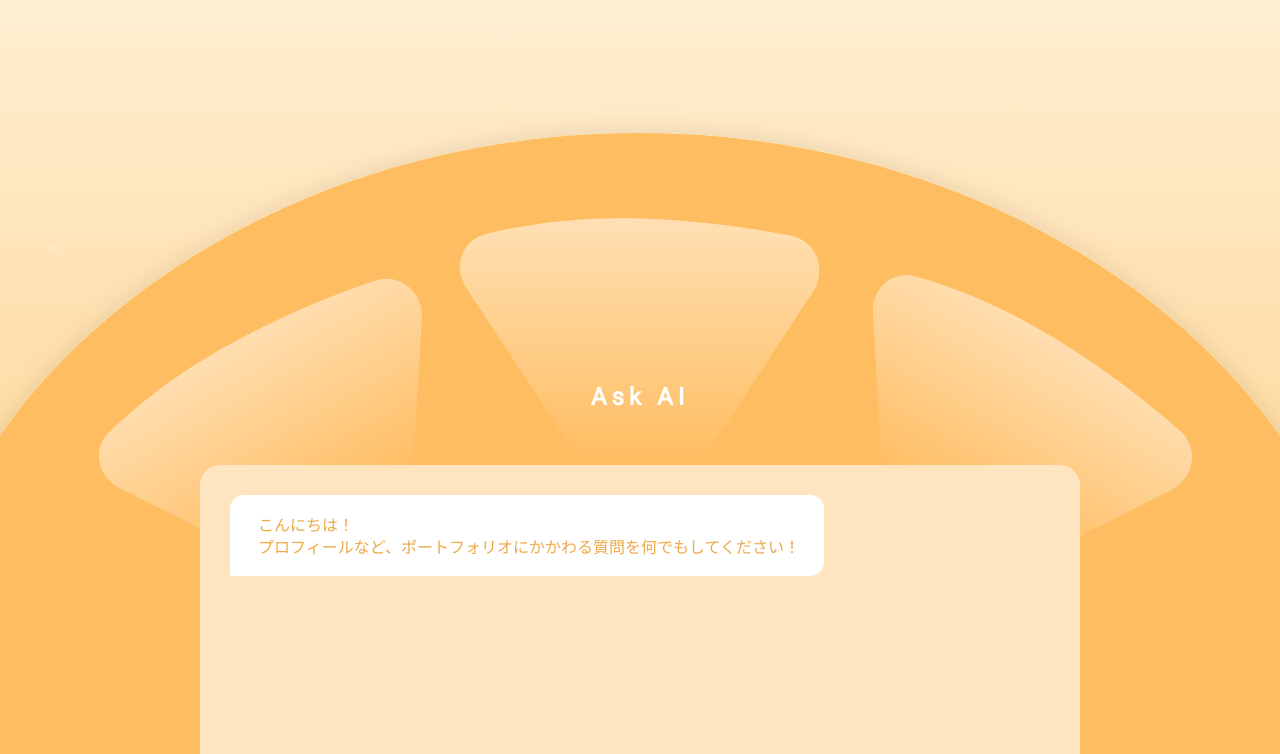
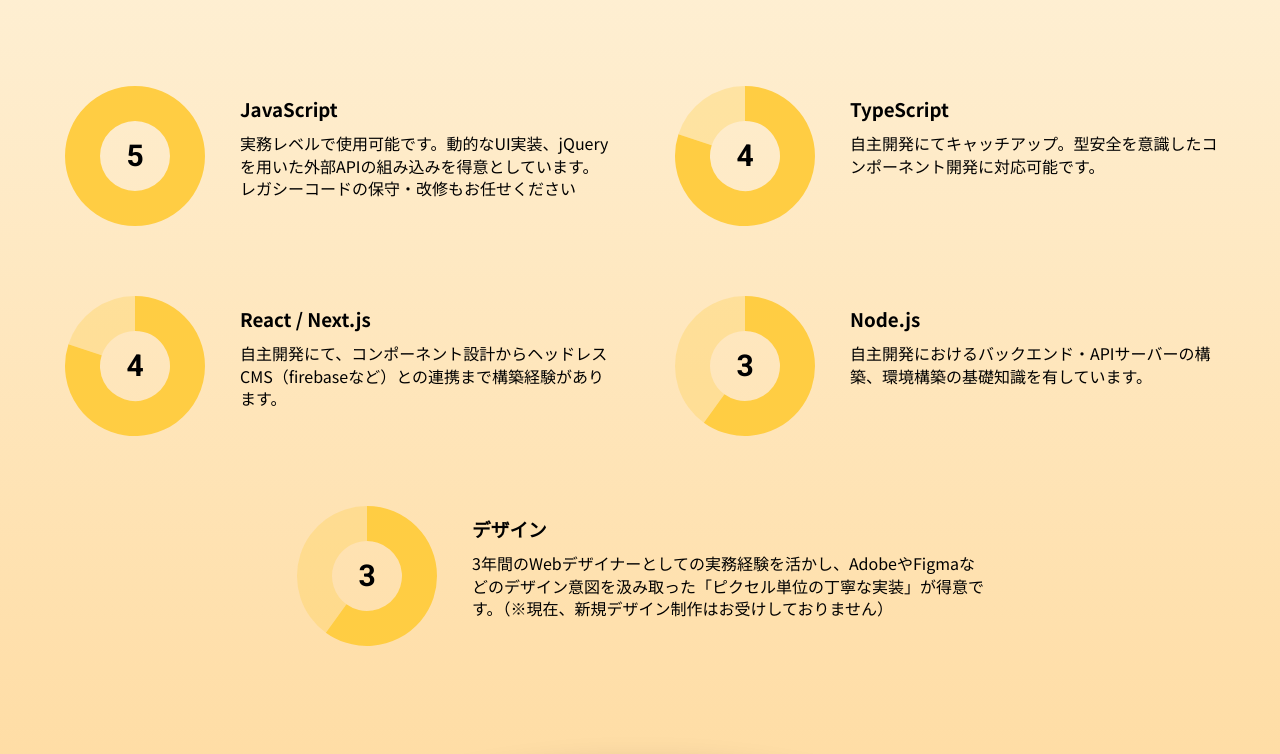
Before and after one commit to apricotn18/portfolio, a Next.js app: page / in a window 1280 px wide. Shown: the part 1221-1975 px from the top of the page. Built offline with nearby package versions, Linux system fonts and the light colour scheme.

Commit message:
feat(skill): react-chartjs-2導入とスキルコンポーネントを分割・リファクタリング

```diff
--- a/package.json
+++ b/package.json
@@ -10,11 +10,12 @@
 	},
 	"dependencies": {
 		"@google/genai": "^2.8.0",
-		"chart.js": "^4.4.7",
+		"chart.js": "^4.5.1",
 		"dotenv": "^17.4.2",
 		"motion": "^12.40.0",
 		"next": "15.0.4",
 		"react": "^19.0.0",
+		"react-chartjs-2": "^5.3.1",
 		"react-dom": "^19.0.0",
 		"sass": "^1.69.5"
 	},
--- a/src/app/globals.scss
+++ b/src/app/globals.scss
@@ -13,7 +13,7 @@
 body {
 	color: #000;
 	text-align: center;
-	font-family: var(--font-roboto), sans-serif;
+	font-family: var(--font-noto-sans), sans-serif;
 	font-size: 16px;
 	line-height: 1.4;
 }
@@ -23,7 +23,8 @@
 h2 {
 	font-size: 24px;
 	letter-spacing: 5px;
-	margin-bottom: 50px;
+	margin-bottom: 70px;
+	font-family: var(--font-roboto);
 }
 img {
 	line-height: 0;
--- a/src/app/layout.tsx
+++ b/src/app/layout.tsx
@@ -1,5 +1,5 @@
 import type { Metadata } from 'next';
-import { Roboto } from 'next/font/google';
+import { Roboto, Noto_Sans_JP } from 'next/font/google';
 import Header from '@/components/header/Header';
 import Footer from '@/components/footer/Footer';
 import './globals.scss';
@@ -8,11 +8,18 @@
 	subsets: ['latin'],
 	variable: '--font-roboto',
 	display: 'swap',
-	weight: '400',
+	weight: ['400', '700'],
+});
+
+const notoSans = Noto_Sans_JP({
+	subsets: ['latin'],
+	variable: '--font-noto-sans',
+	display: 'swap',
+	weight: ['400', '700'],
 });
 
 export const metadata: Metadata = {
-	title: 'KYOKO KASAHARA Portfolio',
+	title: 'K.KASAHARA Portfolio',
 	description: 'Portfolio website',
 };
 
@@ -22,7 +29,7 @@
 	children: React.ReactNode;
 }) {
 	return (
-		<html lang="ja" className={`${roboto.variable}`}>
+		<html lang="ja" className={`${roboto.variable} ${notoSans.variable}`}>
 			<body>
 				<Header />
 				{children}
--- /dev/null
+++ b/src/components/skill/Bubble.tsx
@@ -0,0 +1,43 @@
+import styles from './styles.module.scss';
+
+const BUBBLES = [
+	{ size: 10, left: 4,  delay: 0,   duration: 8    },
+	{ size: 13, left: 11, delay: 1.5, duration: 10  },
+	{ size: 8,  left: 19, delay: 3,   duration: 7   },
+	{ size: 11, left: 27, delay: 0.5, duration: 9   },
+	{ size: 12, left: 34, delay: 4,   duration: 8.5 },
+	{ size: 7,  left: 42, delay: 2,   duration: 6   },
+	{ size: 14, left: 50, delay: 5,   duration: 10  },
+	{ size: 9,  left: 57, delay: 1,   duration: 7   },
+	{ size: 14, left: 64, delay: 3.5, duration: 9   },
+	{ size: 10, left: 72, delay: 0,   duration: 8   },
+	{ size: 11, left: 79, delay: 4.5, duration: 7   },
+	{ size: 13, left: 87, delay: 2.5, duration: 10  },
+	{ size: 8,  left: 93, delay: 1,   duration: 6   },
+	{ size: 12, left: 23, delay: 6,   duration: 11  },
+	{ size: 6,  left: 48, delay: 7,   duration: 6   },
+	{ size: 13, left: 68, delay: 8,   duration: 9   },
+	{ size: 11, left: 83, delay: 3,   duration: 8   },
+	{ size: 9,  left: 37, delay: 9,   duration: 7   },
+];
+
+export const Bubble = () => {
+	return (
+		<>
+			{BUBBLES.map((b, i) => (
+				<span
+					key={i}
+					className={styles.bubble}
+					style={{
+						width: b.size,
+						height: b.size,
+						left: `${b.left}%`,
+						animationDelay: `${b.delay}s`,
+						animationDuration: `${b.duration}s`,
+					}}
+					aria-hidden="true"
+				/>
+			))}
+		</>
+	);
+};
--- /dev/null
+++ b/src/components/skill/Chart.tsx
@@ -0,0 +1,35 @@
+"use client";
+
+import React from "react";
+import {
+	Chart as ChartJS,
+	ArcElement,
+	Tooltip,
+	Legend
+} from 'chart.js';
+import { Doughnut } from 'react-chartjs-2';
+
+ChartJS.register(
+	ArcElement,
+	Tooltip,
+	Legend
+);
+
+const options = {
+	events: [],
+}
+
+export const Chart = ({ number }: { number: number }) => {
+	return <Doughnut data={{
+		datasets: [
+			{
+				data: [number, 5 - number],
+				backgroundColor: [
+					'#ffcd43',
+					'rgba(255, 205, 67, 0.3)',
+				],
+				borderWidth: 0,
+			}
+		],
+	}} options={options} />
+};
--- a/src/components/skill/Skill.tsx
+++ b/src/components/skill/Skill.tsx
@@ -1,67 +1,30 @@
+import { Chart } from "./Chart";
+import { Bubble } from "./Bubble";
+import { SKILLS } from "./data";
+
 import styles from './styles.module.scss';
-
-const BUBBLES = [
-	{ size: 10, left: 4,  delay: 0,   duration: 8    },
-	{ size: 13, left: 11, delay: 1.5, duration: 10  },
-	{ size: 8,  left: 19, delay: 3,   duration: 7   },
-	{ size: 11, left: 27, delay: 0.5, duration: 9   },
-	{ size: 12, left: 34, delay: 4,   duration: 8.5 },
-	{ size: 7,  left: 42, delay: 2,   duration: 6   },
-	{ size: 14, left: 50, delay: 5,   duration: 10  },
-	{ size: 9,  left: 57, delay: 1,   duration: 7   },
-	{ size: 14, left: 64, delay: 3.5, duration: 9   },
-	{ size: 10, left: 72, delay: 0,   duration: 8   },
-	{ size: 11, left: 79, delay: 4.5, duration: 7   },
-	{ size: 13, left: 87, delay: 2.5, duration: 10  },
-	{ size: 8,  left: 93, delay: 1,   duration: 6   },
-	{ size: 12, left: 23, delay: 6,   duration: 11  },
-	{ size: 6,  left: 48, delay: 7,   duration: 6   },
-	{ size: 13, left: 68, delay: 8,   duration: 9   },
-	{ size: 11, left: 83, delay: 3,   duration: 8   },
-	{ size: 9,  left: 37, delay: 9,   duration: 7   },
-];
 
 export default function Skill() {
 	return (
 		<section id="skill" className={styles.skill}>
-			<div className={styles.bubbleContainer} aria-hidden="true">
-				{BUBBLES.map((b, i) => (
-					<span
-						key={i}
-						className={styles.bubble}
-						style={{
-							width: b.size,
-							height: b.size,
-							left: `${b.left}%`,
-							animationDelay: `${b.delay}s`,
-							animationDuration: `${b.duration}s`,
-						}}
-					/>
+			<h2 className={styles.title}>
+				SKILL
+			</h2>
+			<div className={styles.inner}>
+				{SKILLS.map((skill, index: number) => (
+					<div key={index} className={styles.item}>
+						<div className={styles.chart}>
+							<Chart number={skill.level} />
+							<p>{skill.level}</p>
+						</div>
+						<div className={styles.text}>
+							<h3 className={styles.name}>{skill.name}</h3>
+							<p className={styles.description}>{skill.description}</p>
+						</div>
+					</div>
 				))}
 			</div>
-			<div className={styles.inner}>
-				<h2 className={styles.title}>
-					SKILL
-				</h2>
-				{/* <div className={styles.column}>
-					<div className={styles.chartWrapper}>
-						<canvas className={styles.chart} ref={chart}></canvas>
-					</div>
-					<div>
-						<p>
-							HTML / CSSは疑似要素やアニメーション、セマンティックなマークアップ（SEO）が可能です。デザインツールも実務レベルで使用できます。<br />
-							JavaScriptはインタラクションの実装、APIの取得・操作、非同期処理など実務レベルで使用できます。<br />
-							TypeScriptは単純な型指定が可能です。<br />
-							React (Next.js) / Node.js / Justは公式チュートリアルやリファレンス本を読了し、ポートフォリオにある簡単なWebアプリを個人開発しました。
-						</p>
-						<ol className={styles.level}>
-							<li>3.  実務レベル</li>
-							<li>2.  実務で軽く使用あり、習熟が必要</li>
-							<li>1.  勉強中、実務で使用経験なし</li>
-						</ol>
-					</div>
-				</div> */}
-			</div>
+			<Bubble />
 		</section>
 	);
 }
--- /dev/null
+++ b/src/components/skill/data.ts
@@ -0,0 +1,27 @@
+export const SKILLS = [
+	{
+		name: 'JavaScript',
+		level: 5,
+		description: `実務レベルで使用可能です。動的なUI実装、jQueryを用いた外部APIの組み込みを得意としています。レガシーコードの保守・改修もお任せください`,
+	},
+	{
+		name: 'TypeScript',
+		level: 4,
+		description: '自主開発にてキャッチアップ。型安全を意識したコンポーネント開発に対応可能です。',
+	},
+	{
+		name: 'React / Next.js',
+		level: 4,
+		description: '自主開発にて、コンポーネント設計からヘッドレスCMS（firebaseなど）との連携まで構築経験があります。',
+	},
+	{
+		name: 'Node.js',
+		level: 3,
+		description: '自主開発におけるバックエンド・APIサーバーの構築、環境構築の基礎知識を有しています。',
+	},
+	{
+		name: 'デザイン',
+		level: 3,
+		description: '3年間のWebデザイナーとしての実務経験を活かし、AdobeやFigmaなどのデザイン意図を汲み取った「ピクセル単位の丁寧な実装」が得意です。（※現在、新規デザイン制作はお受けしておりません）',
+	},
+] as const;
--- a/src/components/skill/styles.module.scss
+++ b/src/components/skill/styles.module.scss
@@ -4,100 +4,74 @@
 .skill {
 	position: relative;
 	overflow: hidden;
-	background: linear-gradient(180deg, #fff5e3 0%, #ffcd7d 100%);
+	background: linear-gradient(180deg, #fef2da 0%, #ffcd7d 100%);
 	padding-bottom: calc(2 * $orangeImgH - $orangePositionBottom - 30px);
 }
 
-.bubbleContainer {
-	position: absolute;
-	inset: 0;
-	pointer-events: none;
+.title {
+	position: relative;
+	z-index: 1;
+}
+
+.inner {
+	display: flex;
+	flex-wrap: wrap;
+	justify-content: center;
+	padding: 0 60px;
+	gap: 60px;
+}
+
+.item {
+	display: flex;
+	width: calc(50%	- 30px);
+	gap: 30px;
+
+	&:last-child {
+		width: 60%;
+	}
+}
+
+.chart {
+	position: relative;
+	width: 150px;
+	height: 150px;
+
+	> p {
+		position: absolute;
+		top: 50%;
+		left: 50%;
+		transform: translate(-50%, calc(-50% + 5px));
+		font-size: 30px;
+		font-weight: bold;
+		font-family: var(--font-roboto);
+	}
+}
+
+.text {
+	padding-top: 20px;
+	text-align: left;
+}
+
+.description {
+	margin-top: 10px;
 }
 
 .bubble {
 	position: absolute;
 	bottom: -60px;
 	border-radius: 50%;
-	background: radial-gradient(circle at 35% 35%, rgba(255, 255, 255, 0.9), rgba(255, 255, 255, 0.15));
-	border: 1px solid rgba(255, 255, 255, 0.6);
+	background: rgba(255, 255, 255, .5);
 	animation: rise linear infinite;
+	pointer-events: none;
 }
 
 @keyframes rise {
-	0% {
-		transform: translateY(0) translateX(0);
-		opacity: 0.8;
-	}
-	30% {
-		transform: translateY(-30vh) translateX(8px);
-	}
-	65% {
-		transform: translateY(-65vh) translateX(-6px);
-	}
-	100% {
-		transform: translateY(-120vh) translateX(3px);
-		opacity: 0;
-	}
-}
-
-.title {
-	margin-bottom: 30px;
-	font-size: 26px;
-}
-
-.column {
-	display: flex;
-	justify-content: space-between;
-	text-align: left;
-	margin: 0 10px;
-}
-
-.chartWrapper {
-	display: flex;
-	justify-content: center;
-	width: 50%;
-	min-width: 50%;
-	padding-right: 20px;
-	box-sizing: border-box;
-}
-
-.chart {
-	position: relative;
-	width: 45vw;
-	height: 45vw;
-}
-
-.text {
-	max-width: 800px;
-	margin: 32px auto 0;
-}
-
-.link {
-	text-decoration: underline;
-}
-
-.level {
-	margin-top: 20px;
-	padding: 15px 20px;
-	color: #91355f;
-	background-color: #f4eaef;
-	line-height: 1.6;
-
-	li {
-		padding-left: 2px;
-		font-size: 12px;
-		list-style: inherit;
-	}
+	0%   { transform: translateY(0)      translateX(0);}
+	30%  { transform: translateY(-30vh)  translateX(8px);}
+	55%  { transform: translateY(-55vh)  translateX(-6px);}
+	75%  { transform: translateY(-75vh)  translateX(3px);}
+	100% { transform: translateY(-120vh) translateX(3px);}
 }
 
 @media screen and (max-width: 600px) {
-	.column {
-		display: inherit;
-	}
-
-	.chartWrapper {
-		width: 100%;
-		min-width: 100%;
-		padding: 0 0 15px;
-	}
 }
--- a/src/components/top/styles.module.scss
+++ b/src/components/top/styles.module.scss
@@ -3,7 +3,8 @@
 	width: 100%;
 	height: 95vh;
 	overflow: hidden;
-	background: linear-gradient(158deg, #fff7df 15%, #ffc097 80%);
+	background: linear-gradient(158deg, #fff7df 15%, #ffbe97 80%);
+	font-family: var(--font-roboto);
 }
 
 .inner {
@@ -15,14 +16,14 @@
 }
 
 .name {
-	font-size: 76px;
+	font-size: 77px;
 	font-weight: bold;
 	letter-spacing: 10px;
 }
 
 .subtitle {
 	font-size: 24px;
-	letter-spacing: 7px;
+	letter-spacing: 8px;
 }
 
 .description {
```
Also changed, not shown: src/components/skill/chart.js (deleted, +0 -52 lines), 1 other file (tests, documents, lock files or other folders).
